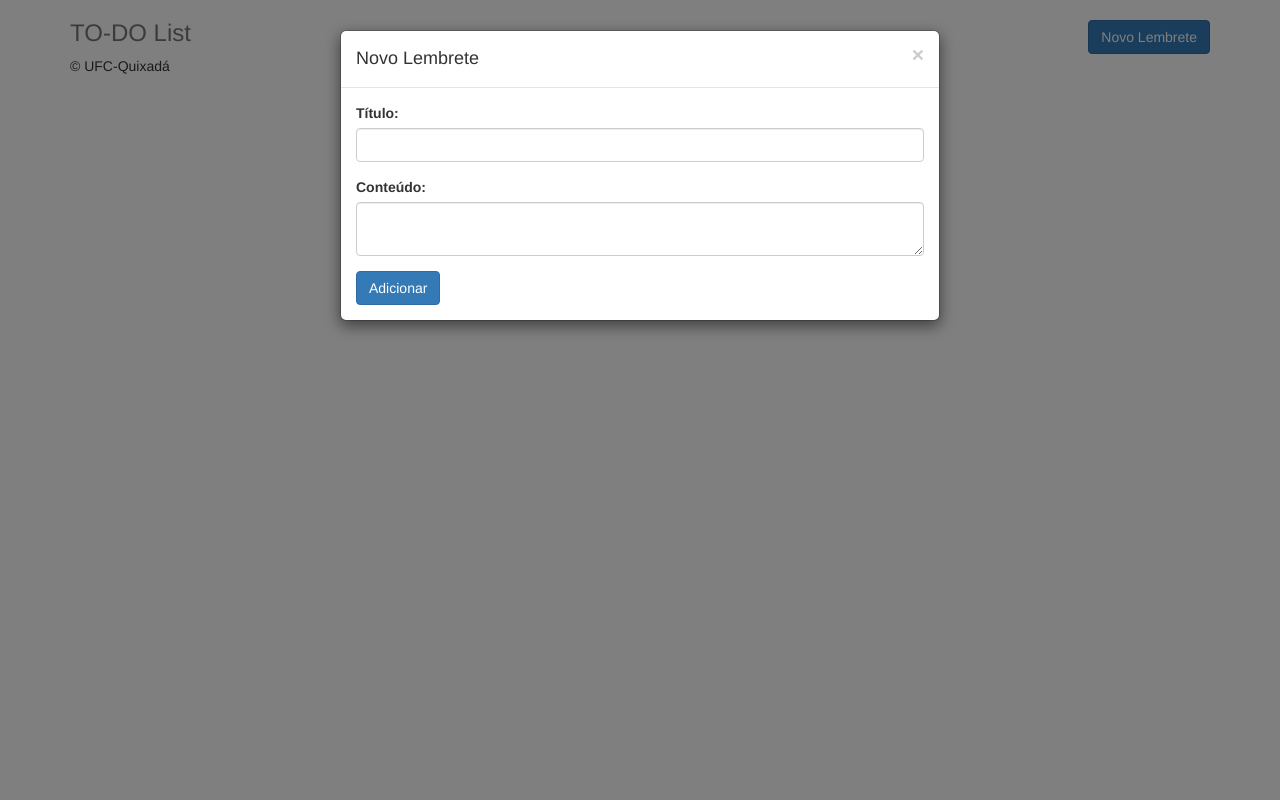
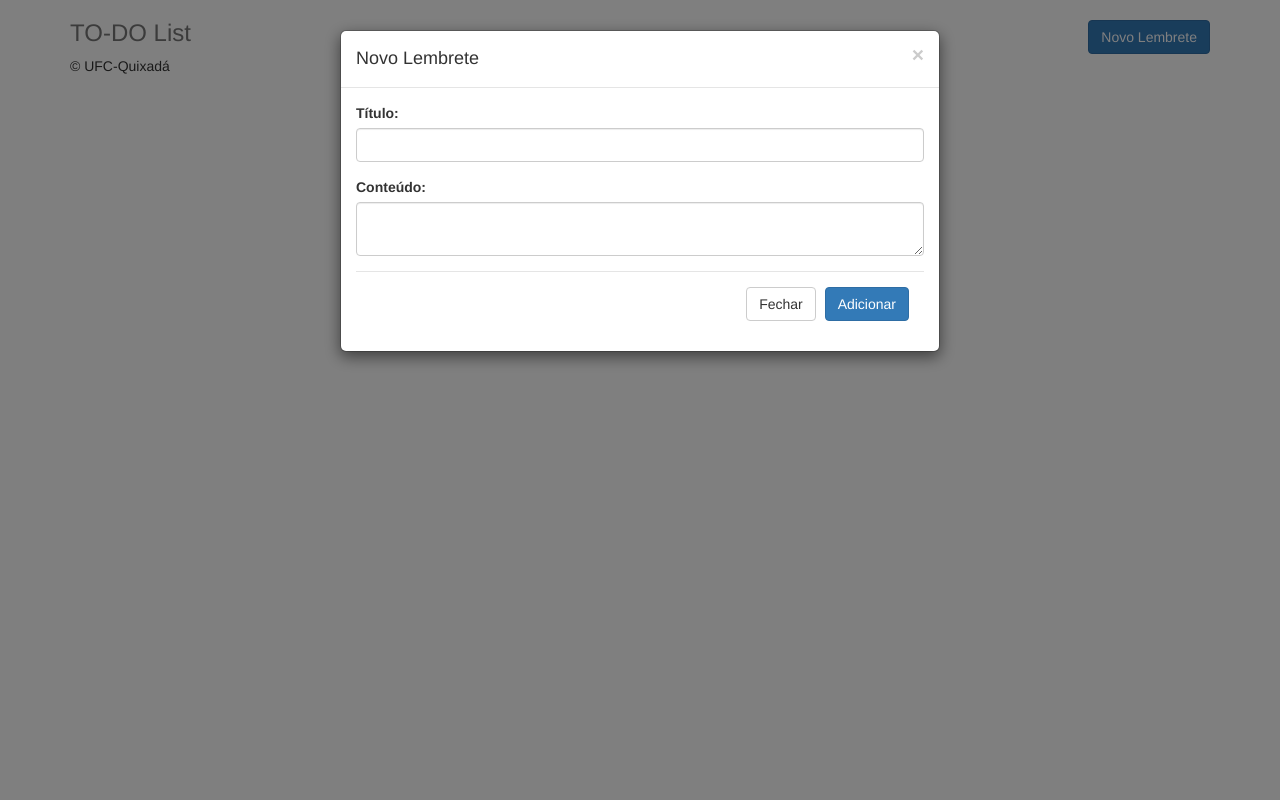
Before and after one commit to WellingtonLucas/to_do_list, a PHP site: page / in a window 1280 px wide, after a click on "Novo Lembrete". Run offline with PHP 8.4, Linux system fonts and the light colour scheme; some libraries are stand-ins or nearby versions.

Commit message:
Antes de adicionar persistencia dos dados

```diff
--- a/src/main/php/web/index.php
+++ b/src/main/php/web/index.php
@@ -80,7 +80,11 @@
 			            <textarea class="form-control" id="conteudo" name="conteudo"></textarea>
 
 			          </div>
-			          <button type="submit" class="btn btn-primary">Adicionar</button>
+
+			          <div class="modal-footer">
+			        	<button type="button" class="btn btn-default" data-dismiss="modal">Fechar</button>
+			        	<button type="submit" class="btn btn-primary">Adicionar</button>
+			      	  </div>
 			        </form>
 
 			      </div>
```
